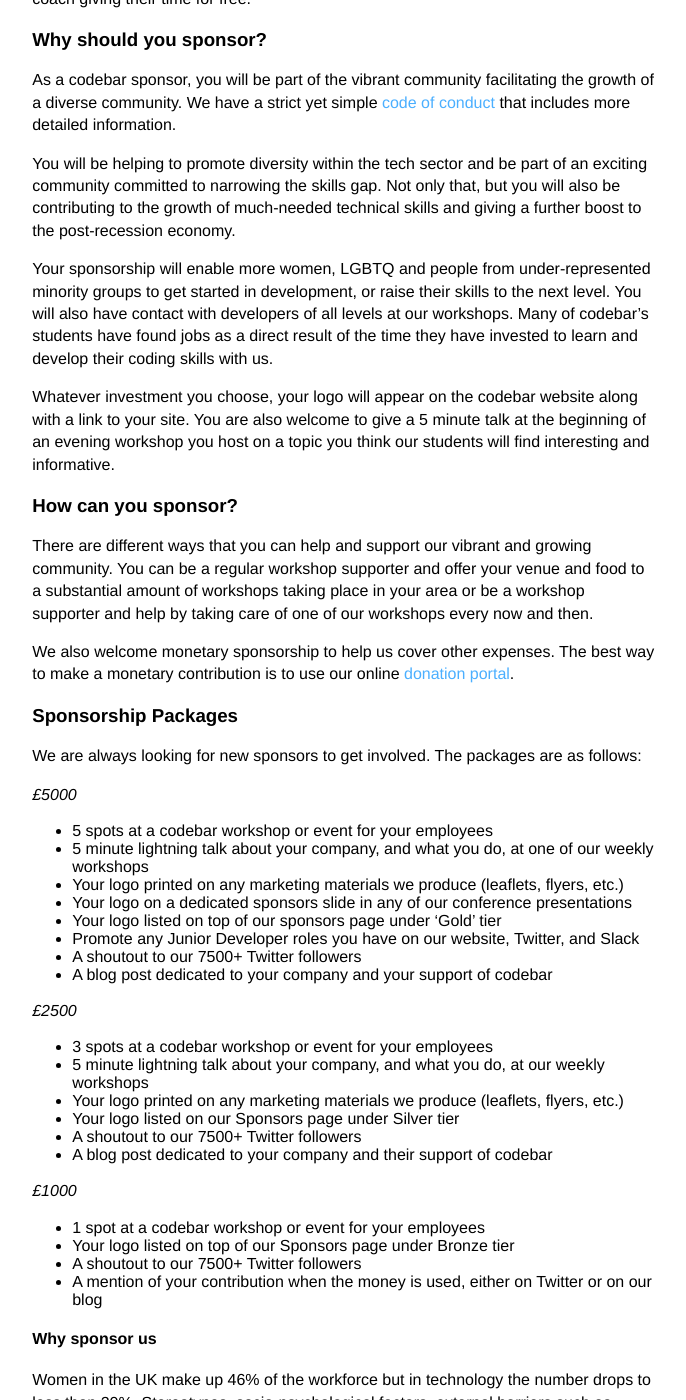
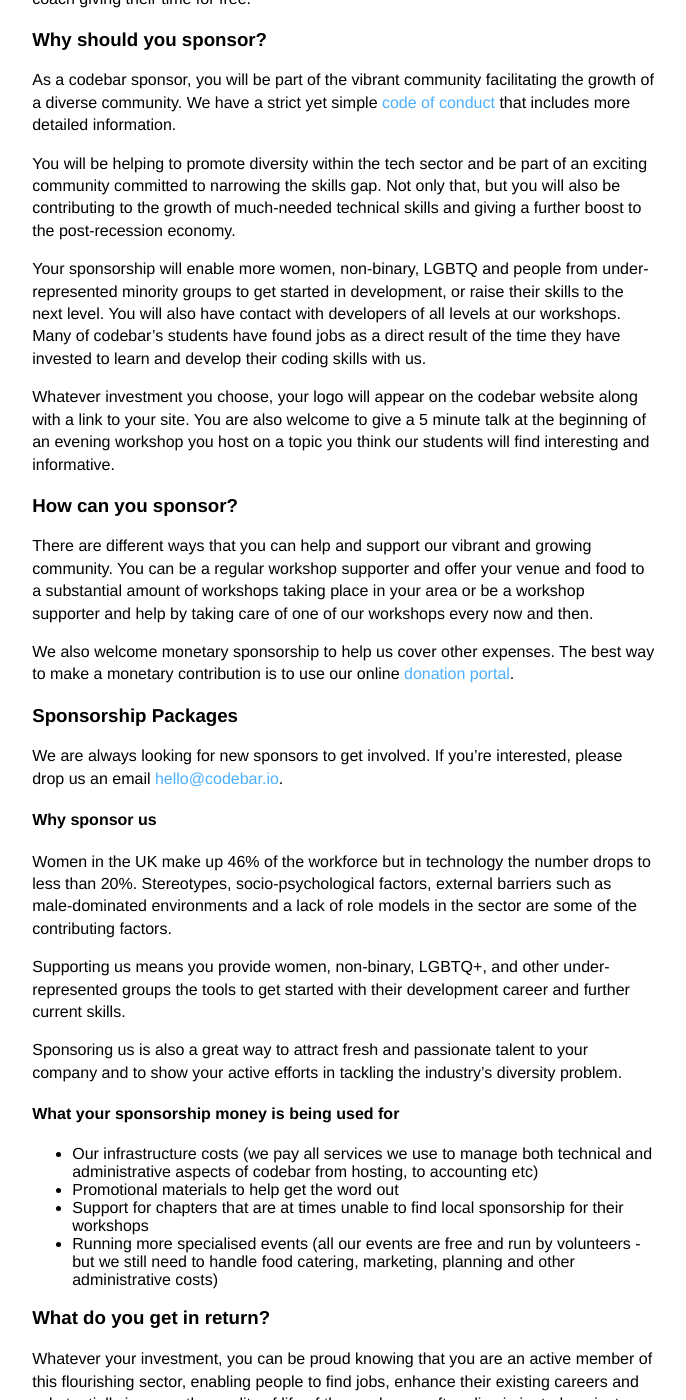
Before and after one commit to codebar/manual, a Jekyll site: the page built from _posts/2014-12-19-becoming-a-sponsor.md, in a window 1280 px wide and 1400 px high, scrolled down 1389 px. Shown: the whole window, without its empty margins (430-1116 px from the left). Built offline with Jekyll 4.4.1, drawn with Linux system fonts in a browser that asks for light colours; nearby versions of some CDN libraries; some of the changed text lies outside the part shown.

Commit message:
remove old sponsorship tiers

```diff
--- a/_posts/2014-12-19-becoming-a-sponsor.md
+++ b/_posts/2014-12-19-becoming-a-sponsor.md
@@ -24,7 +24,7 @@
 
 codebar is a not-for-profit organisation that has been running weekly coding workshops since October 2013, with London as its first chapter. Since then we have expanded to running workshops in 17 different cities from Brighton to Manchester and Edinburgh to New York, and Berlin, Sydney, and the list goes on.
 
-We have coached over 3000 students, with new people attending our events every week and a long waiting list at our London events. Because of this our developer base has grown rapidly in a short period of time, but it has also substantially increased demand for space, coaches and resources. This in turn requires a substantial expansion in sponsorship investment so that we can not just run workshops across London smoothly, but also be able to provide help and support to our smaller chapters.
+We have coached over 12,000 students, with new people attending our events every week. Because of this our developer base has grown rapidly in a short period of time, but it has also substantially increased demand for space, coaches and resources. This in turn requires a substantial expansion in sponsorship investment so that we can not just run workshops across London smoothly, but also be able to provide help and support to our smaller chapters.
 
 If you are a sponsor interested in helping get codebar started in your city, we'd be delighted to talk to you about how you can help with hosting and sponsoring regular events.
 
@@ -36,7 +36,7 @@
 
 You will be helping to promote diversity within the tech sector and be part of an exciting community committed to narrowing the skills gap. Not only that, but you will also be contributing to the growth of much-needed technical skills and giving a further boost to the post-recession economy.
 
-Your sponsorship will enable more women, LGBTQ and people from under-represented minority groups to get started in development, or raise their skills to the next level. You will also have contact with developers of all levels at our workshops. Many of codebar’s students have found jobs as a direct result of the time they have invested to learn and develop their coding skills with us.
+Your sponsorship will enable more women, non-binary, LGBTQ and people from under-represented minority groups to get started in development, or raise their skills to the next level. You will also have contact with developers of all levels at our workshops. Many of codebar’s students have found jobs as a direct result of the time they have invested to learn and develop their coding skills with us.
 
 Whatever investment you choose, your logo will appear on the codebar website along with a link to your site. You are also welcome to give a 5 minute talk at the beginning of an evening workshop you host on a topic you think our students will find interesting and informative.
 
@@ -45,40 +45,12 @@
 
 There are different ways that you can help and support our vibrant and growing community. You can be a regular workshop supporter and offer your venue and food to a substantial amount of workshops taking place in your area or be a workshop supporter and help by taking care of one of our workshops every now and then.
 
-We also welcome monetary sponsorship to help us cover other expenses. The best way to make a monetary contribution is to use our online [donation portal](https://codebar.io/donations/new).
+We also welcome monetary sponsorship to help us cover other expenses. The best way to make a monetary contribution is to use our online [donation portal](https://codebar.enthuse.com/donate/#!/).
 
 
 ### Sponsorship Packages
 
-We are always looking for new sponsors to get involved. The packages are as follows:
-
-*£5000*
-
-- 5 spots at a codebar workshop or event for your employees
-- 5 minute lightning talk about your company, and what you do, at one of our weekly workshops
-- Your logo printed on any marketing materials we produce (leaflets, flyers, etc.)
-- Your logo on a dedicated sponsors slide in any of our conference presentations
-- Your logo listed on top of our sponsors page under 'Gold' tier
-- Promote any Junior Developer roles you have on our website, Twitter, and Slack
-- A shoutout to our 7500+ Twitter followers
-- A blog post dedicated to your company and your support of codebar
-
-*£2500*
-
-- 3 spots at a codebar workshop or event for your employees
-- 5 minute lightning talk about your company, and what you do, at our weekly workshops
-- Your logo printed on any marketing materials we produce (leaflets, flyers, etc.)
-- Your logo listed on our Sponsors page under Silver tier
-- A shoutout to our 7500+ Twitter followers
-- A blog post dedicated to your company and their support of codebar
-
-
-*£1000*
-
-- 1 spot at a codebar workshop or event for your employees
-- Your logo listed on top of our Sponsors page under Bronze tier
-- A shoutout to our 7500+ Twitter followers
-- A mention of your contribution when the money is used, either on Twitter or on our blog
+We are always looking for new sponsors to get involved. If you're interested, please drop us an email <hello@codebar.io>.
 
 
 #### Why sponsor us
```
